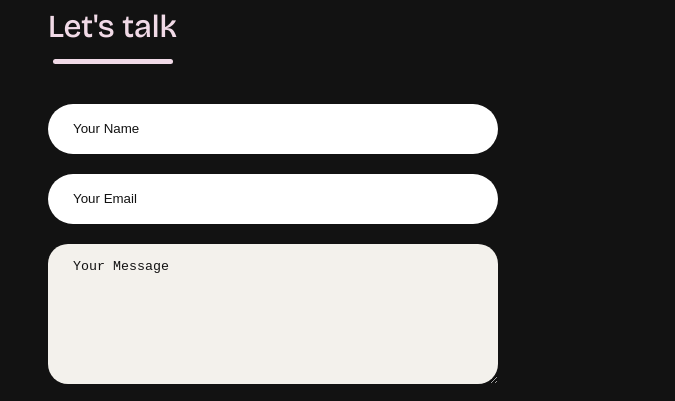
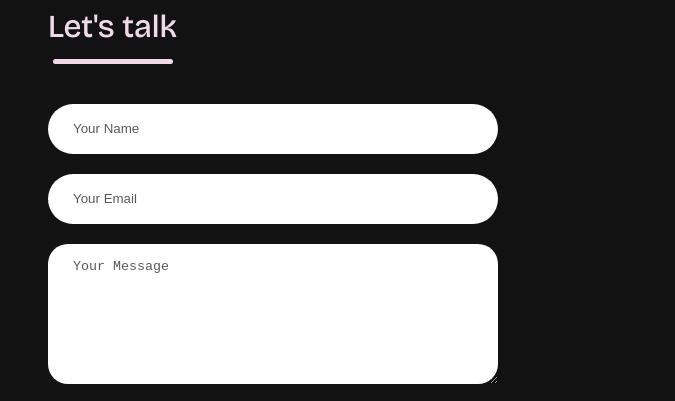
Before and after one commit to DanielaGuerreiroMoreno/projeto, an Astro site: page /contact in a window 1280 px wide. Shown: the part 168-569 px from the top of the page, 0-675 px from the left. Built offline with nearby package versions, Linux system fonts and the light colour scheme; Astro itself is replaced by a stand-in of ours.

Commit message:
contact update

```diff
--- a/src/styles/global.css
+++ b/src/styles/global.css
@@ -620,7 +620,6 @@ footer {
   padding-top: 15px;
   border-radius: 20px;
   color: var(--gray);
-  background-color: var(--white);
 }
 
 .contact-inputs:focus {
@@ -628,7 +627,7 @@ footer {
 }
 
 .contact-inputs::placeholder {
-  color: var(--background-black);
+  color: var(--gray);
 
 }
 
```
Also changed, not shown: 1 other file.
